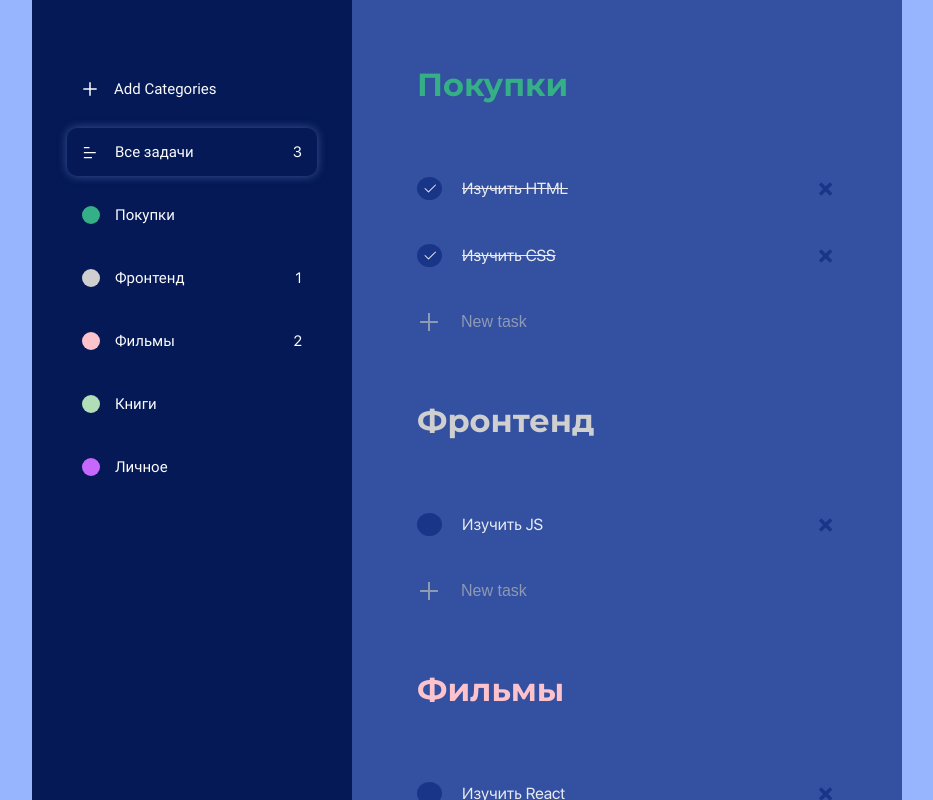
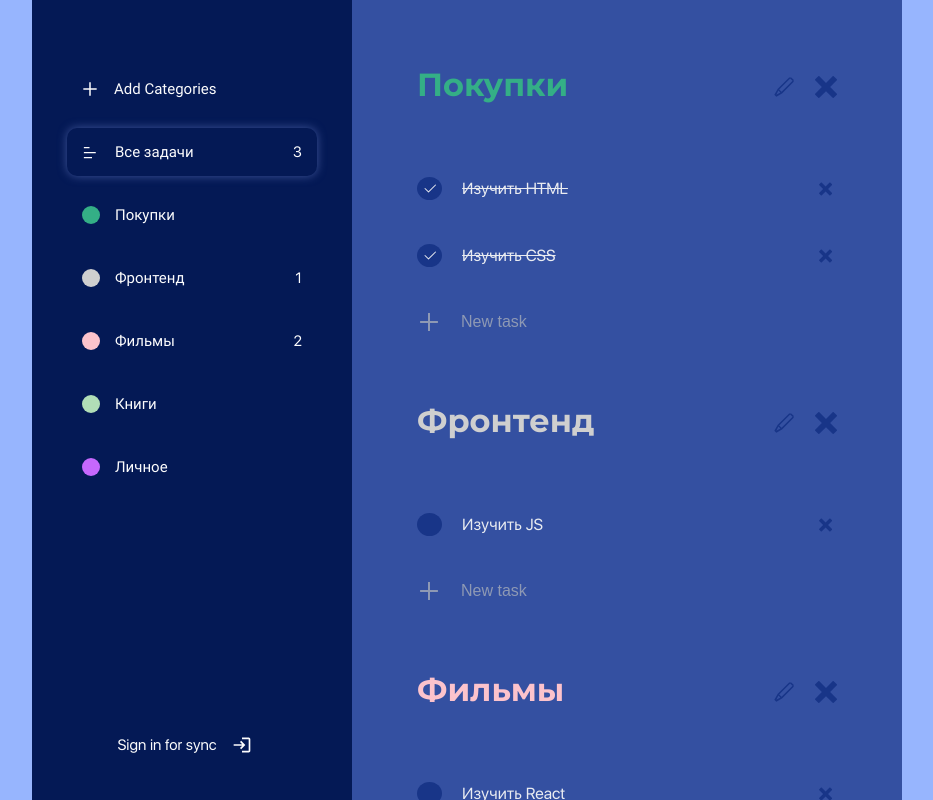
Before and after one commit to igarok88/react-todos, a React (Create React App) app: page / in a window 1280 px wide. Shown: the whole page, without its empty margins (173-1106 px from the left). Built offline with nearby package versions, Linux system fonts and the light colour scheme.

Commit message:
add send data in firebase

```diff
--- a/package.json
+++ b/package.json
@@ -6,10 +6,13 @@
     "@testing-library/jest-dom": "^5.16.4",
     "@testing-library/react": "^13.3.0",
     "@testing-library/user-event": "^13.5.0",
+    "firebase": "^9.8.3",
     "node-sass": "^7.0.1",
     "react": "^18.1.0",
     "react-dom": "^18.1.0",
+    "react-firebase-hooks": "^5.0.3",
     "react-icons": "^4.4.0",
+    "react-router-dom": "^6.3.0",
     "react-scripts": "5.0.1",
     "web-vitals": "^2.1.4"
   },
--- a/src/App.js
+++ b/src/App.js
@@ -12,10 +12,12 @@ export default function App() {
   const [categoryList, setCategoryList] = useState(DB.lists);
   const [todoList, setTodoList] = useState(DB.tasks);
   const [inputValue, setInputValue] = useState("");
+
   return (
     <div className="App">
       <Categories
         todoList={todoList}
+        setTodoList={setTodoList}
         categoryList={categoryList}
         setCategoryList={setCategoryList}
         colors={DB.colors}
--- /dev/null
+++ b/src/components/Auth/Auth.js
@@ -0,0 +1,172 @@
+import { useState, useEffect } from "react";
+
+import { auth, db } from "../../firebase/firebaseConfig";
+import { signInWithPopup, GoogleAuthProvider, signOut } from "firebase/auth";
+import {
+  collection,
+  addDoc,
+  getDocs,
+  doc,
+  deleteDoc,
+} from "firebase/firestore";
+import { MdOutlineLogout, MdOutlineLogin } from "react-icons/md";
+import { VscSync } from "react-icons/vsc";
+
+import "./Auth.scss";
+
+export default function Auth({
+  todoList,
+  setTodoList,
+  categoryList,
+  setCategoryList,
+}) {
+  // console.log(todoList);
+  // console.log(categoryList);
+  const [login, setLogin] = useState(false);
+  const [userData, setUserData] = useState(null);
+  const [todoListFromServer, setTodoListFromServer] = useState(null);
+  const [categoryListFromServer, setCategoryListFromServer] = useState(null);
+  const [forServerId, setForServerId] = useState("");
+  const [fromServerId, setFromServerId] = useState("");
+
+  console.log("forServerId", forServerId);
+  console.log("fromServerId", fromServerId);
+  console.log("todoListFromServer", todoListFromServer);
+  console.log("categoryListFromServer", categoryListFromServer);
+
+  const signInWithGoogle = () => {
+    const provider = new GoogleAuthProvider();
+    signInWithPopup(auth, provider)
+      .then(({ user }) => {
+        const userInfo = {
+          img: user.photoURL,
+          uid: user.uid,
+        };
+        setLogin(true);
+        setUserData(userInfo);
+      })
+      .catch((error) => console.log(error));
+  };
+  const singOut = () => {
+    signOut(auth)
+      .then(() => {
+        console.log("sign out");
+        setLogin(false);
+      })
+      .catch((error) => {
+        console.log(error);
+      });
+  };
+
+  const isEqual = (object1, object2) => {
+    if (object1 && object2) {
+    } else {
+      return false;
+    }
+
+    const props1 = Object.getOwnPropertyNames(object1);
+    const props2 = Object.getOwnPropertyNames(object2);
+
+    if (props1.length !== props2.length) {
+      return false;
+    }
+
+    for (let i = 0; i < props1.length; i += 1) {
+      const prop = props1[i];
+      const bothAreObjects =
+        typeof object1[prop] === "object" && typeof object2[prop] === "object";
+
+      if (
+        (!bothAreObjects && object1[prop] !== object2[prop]) ||
+        (bothAreObjects && !isEqual(object1[prop], object2[prop]))
+      ) {
+        return false;
+      }
+    }
+
+    return true;
+  };
+
+  const getDataFromFirebase = async () => {
+    const querySnapshot = await getDocs(collection(db, userData.uid));
+
+    querySnapshot.forEach((document) => {
+      const {
+        todoList: todoListFromServer,
+        categoryList: categoryListFromServer,
+      } = document.data();
+
+      setTodoListFromServer(todoListFromServer);
+      setCategoryListFromServer(categoryListFromServer);
+      setFromServerId(document.id);
+    });
+  };
+
+  const addData = async () => {
+    console.log("addData");
+    try {
+      const docRef = await addDoc(collection(db, userData.uid), {
+        todoList,
+        categoryList,
+      });
+      // console.log("Document written with ID: ", docRef.id);
+      setForServerId(docRef.id);
+      setFromServerId(docRef.id);
+    } catch (e) {
+      setForServerId("");
+      console.error("Error adding document: ", e);
+    }
+  };
+
+  const deleteData = async () => {
+    console.log("deleteData", fromServerId, forServerId);
+    await deleteDoc(doc(db, userData.uid, forServerId));
+  };
+
+  const sendData = async () => {
+    getDataFromFirebase();
+
+    const todoListIsEqual = isEqual(todoListFromServer, todoList);
+    const categoryListIsEqual = isEqual(categoryListFromServer, categoryList);
+
+    if (todoListIsEqual && categoryListIsEqual) {
+      console.log("no need sync");
+      setForServerId(fromServerId);
+      console.log("setServerId for local", fromServerId);
+    } else {
+      console.log("need sync");
+
+      deleteData();
+
+      addData();
+    }
+  };
+
+  const syncData = () => {
+    sendData();
+  };
+
+  return (
+    <div className="categories__auth-wrapper">
+      {login ? (
+        <div className="categories__auth-sign">
+          <VscSync className="categories__auth-icon" onClick={syncData} />{" "}
+          <img
+            className="categories__auth-avatar"
+            src={userData.img}
+            alt="avatar"
+          />
+          <MdOutlineLogout
+            className="categories__auth-icon"
+            onClick={singOut}
+          />
+        </div>
+      ) : (
+        <div className="categories__auth-sign" onClick={signInWithGoogle}>
+          <div className="categories__auth-title">Sign in for sync</div>
+          <MdOutlineLogin className="categories__auth-icon" />
+        </div>
+      )}
+    </div>
+  );
+}
--- /dev/null
+++ b/src/components/Auth/Auth.scss
@@ -0,0 +1,32 @@
+.categories {
+  &__auth-wrapper {
+    display: flex;
+    justify-content: center;
+  }
+  &__auth-sign {
+    position: absolute;
+    bottom: 0;
+    padding: 15px;
+    margin: 15px;
+    display: flex;
+    align-items: center;
+    justify-content: center;
+  }
+  &__auth-title {
+    cursor: pointer;
+  }
+  &__auth-icon {
+    margin: 15px;
+    display: flex;
+    align-items: center;
+    width: 20px;
+    height: 20px;
+    cursor: pointer;
+  }
+  &__auth-avatar {
+    margin: 0 15px;
+    width: 40px;
+    height: 40px;
+    border-radius: 50%;
+  }
+}
--- a/src/components/Categories/Categories.js
+++ b/src/components/Categories/Categories.js
@@ -2,11 +2,13 @@ import { RiBarChartHorizontalLine } from "react-icons/ri";
 
 import CategoriesItem from "./CategoriesItem/CategoriesItem";
 import AddCategories from "./AddCategories/AddCategories";
+import Auth from "../Auth/Auth";
 
 import "./Categories.scss";
 
 export default function Categories({
   todoList,
+  setTodoList,
   categoryList,
   setCategoryList,
   colors,
@@ -21,7 +23,6 @@ export default function Categories({
 
   return (
     <div className="categories">
-      {" "}
       <AddCategories
         addList={addList}
         colors={colors}
@@ -29,7 +30,7 @@ export default function Categories({
         inputValue={inputValue}
         setInputValue={setInputValue}
       />
-      {categoryList && categoryList.length > 0 && (
+      {categoryList && categoryList.length > 1 && (
         <CategoriesItem
           todoList={todoList}
           id={"all"}
@@ -55,6 +56,12 @@ export default function Categories({
           />
         );
       })}
+      <Auth
+        todoList={todoList}
+        setTodoList={setTodoList}
+        categoryList={categoryList}
+        setCategoryList={setCategoryList}
+      />
     </div>
   );
 }
--- a/src/components/Categories/Categories.scss
+++ b/src/components/Categories/Categories.scss
@@ -7,6 +7,7 @@
   padding: 50px 20px;
   font-size: 15px;
   overflow: auto;
+  position: relative;
 }
 
 .color {
--- a/src/components/Todo/Task/Task.js
+++ b/src/components/Todo/Task/Task.js
@@ -14,7 +14,6 @@ export default function Task({
   todoList,
   setTodoList,
 }) {
-  console.log(id);
   const taskDescription = useRef(null);
 
   const todoTaskClasses = ["todo__task"];
--- a/src/components/Todo/Todo.js
+++ b/src/components/Todo/Todo.js
@@ -15,7 +15,7 @@ export default function Todo({
   listId,
   setListId,
 }) {
-  const categoryNameRef = useRef(null);
+  const categoryNameRef = useRef([]);
 
   const checkedTask = (id) => {
     const copy = [...todoList];
@@ -60,15 +60,32 @@ export default function Todo({
         <>
           {"all" === listId ? (
             <>
-              {categoryList.map((category) => {
+              {categoryList.map((category, index) => {
                 return (
                   <div key={category.id}>
                     <div className="todo__category-title-wrapper">
                       <h2
+                        id={category.id}
+                        ref={(el) => (categoryNameRef.current[index] = el)}
+                        onBlur={() =>
+                          editCategory(categoryNameRef.current[index])
+                        }
+                        contentEditable
+                        suppressContentEditableWarning={true}
                         className={`todo__category-title color--${category.color}`}
                       >
                         {category.name}
                       </h2>
+                      <div className="todo__category-btns">
+                        <VscEdit
+                          className="todo__category-edit"
+                          onClick={() => categoryNameRef.current[index].focus()}
+                        />
+                        <ImCross
+                          className="todo__category-delete-btn"
+                          onClick={() => deleteCategory(category.id)}
+                        />
+                      </div>
                     </div>
                     {todoList.map((todo) => {
                       return (
@@ -93,7 +110,7 @@ export default function Todo({
             </>
           ) : (
             <>
-              {categoryList.map((category) => {
+              {categoryList.map((category, index) => {
                 return (
                   category.id === listId && (
                     <div
@@ -102,8 +119,10 @@ export default function Todo({
                     >
                       <h2
                         id={category.id}
-                        ref={categoryNameRef}
-                        onBlur={() => editCategory(categoryNameRef.current)}
+                        ref={(el) => (categoryNameRef.current[index] = el)}
+                        onBlur={() =>
+                          editCategory(categoryNameRef.current[index])
+                        }
                         contentEditable
                         suppressContentEditableWarning={true}
                         key={category.id}
@@ -114,7 +133,7 @@ export default function Todo({
                       <div className="todo__category-btns">
                         <VscEdit
                           className="todo__category-edit"
-                          onClick={() => categoryNameRef.current.focus()}
+                          onClick={() => categoryNameRef.current[index].focus()}
                         />
                         <ImCross
                           className="todo__category-delete-btn"
--- /dev/null
+++ b/src/firebase/firebaseConfig.js
@@ -0,0 +1,16 @@
+import { initializeApp } from "firebase/app";
+import { getFirestore } from "firebase/firestore";
+import { getAuth } from "firebase/auth";
+
+const app = initializeApp({
+  apiKey: "AIzaSyCBIAIfEj1fcMDp-ccDMOR72yhVdZGOvxQ",
+  authDomain: "react-todos-6a1c5.firebaseapp.com",
+  projectId: "react-todos-6a1c5",
+  storageBucket: "react-todos-6a1c5.appspot.com",
+  messagingSenderId: "76213690061",
+  appId: "1:76213690061:web:a00a6d15cc9a991507d384",
+});
+
+export const auth = getAuth(app);
+
+export const db = getFirestore(app);
--- a/src/index.js
+++ b/src/index.js
@@ -1,5 +1,6 @@
 import React from "react";
 import ReactDOM from "react-dom/client";
+
 import App from "./App";
 
 const root = ReactDOM.createRoot(document.getElementById("root"));
```
Also changed, not shown: 1 other file (tests, documents, lock files or other folders).
